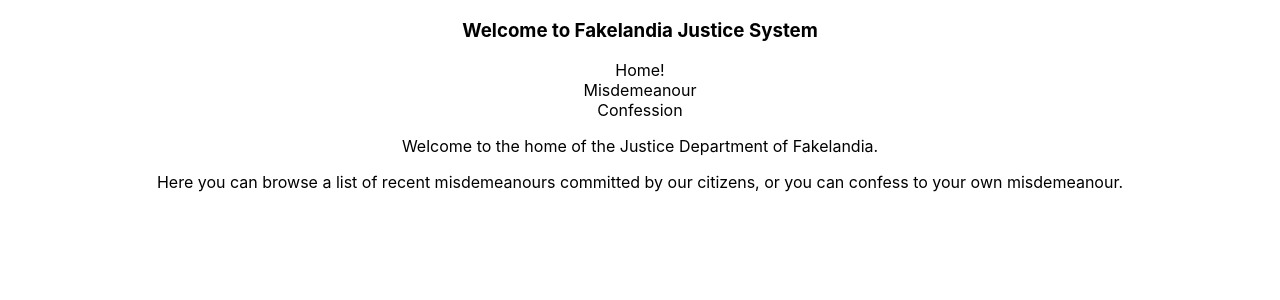
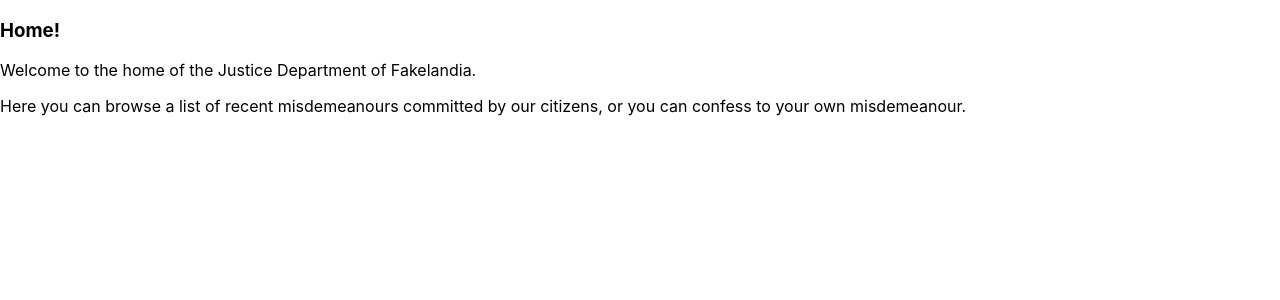
Before and after one commit to SukirtiSaxena/fakelandia-justice-system, a React (Create React App) app: page / in a window 1280 px wide. Shown: the top 300 px of the page. Built offline with nearby package versions, Linux system fonts and the light colour scheme.

Commit message:
Adder BrowserRouter and Router

```diff
--- a/package.json
+++ b/package.json
@@ -8,6 +8,7 @@
     "@testing-library/user-event": "^12.8.3",
     "react": "^17.0.2",
     "react-dom": "^17.0.2",
+    "react-router-dom": "^6.0.2",
     "react-scripts": "4.0.3",
     "web-vitals": "^1.1.2"
   },
--- a/src/App.js
+++ b/src/App.js
@@ -1,22 +1,17 @@
 import './App.css';
-import Home from './Components/Home';
-import Confession from './Components/Confession';
-import Misdemeanour from './Components/Misdemeanour';
+import { BrowserRouter } from "react-router-dom";
+import Router from './Router/Router';
 
 function App() {
   return (
-    <div className="App">
+    <>
+      <div >
+        <BrowserRouter>
+          <Router />
+        </BrowserRouter>
+      </div>
 
-       <h3> Welcome to Fakelandia Justice System </h3>
-        <Home/>
-        <Misdemeanour/>
-        <Confession/>
-
-      <p>Welcome to the home of the Justice Department of Fakelandia.</p>
-      <p>Here you can browse a list of recent misdemeanours committed by our citizens, or
-        you can confess to your own misdemeanour.
-      </p>
-    </div>
+    </>
   );
 }
 
--- a/src/Components/Home.js
+++ b/src/Components/Home.js
@@ -1,5 +1,14 @@
-const Home = ()=> {
-   return <div>Home!</div>
+const Home = () => {
+    return (
+    <div>
+       <h3> Home! </h3>
+        <p>Welcome to the home of the Justice Department of Fakelandia.</p>
+        <p>Here you can browse a list of recent misdemeanours committed by our citizens, or
+            you can confess to your own misdemeanour.
+        </p>
+
+    </div>
+    )
 }
 
 export default Home;
--- /dev/null
+++ b/src/Router/Router.js
@@ -0,0 +1,13 @@
+import { Route, Routes } from "react-router";
+import Confession from "../Components/Confession";
+import Home from "../Components/Home";
+import Misdemeanour from "../Components/Misdemeanour";
+
+const Router=()=> <Routes>
+    <Route path="/" element={<Home/>}/>
+    <Route path="/misdemeanour" element={<Misdemeanour/>}/>
+    <Route path="/confession" element={<Confession/>}/>
+    <Route path="*" element={<Home/>}/>
+</Routes> ;
+
+export default Router;
```
Also changed, not shown: 1 other file (tests, documents, lock files or other folders).
